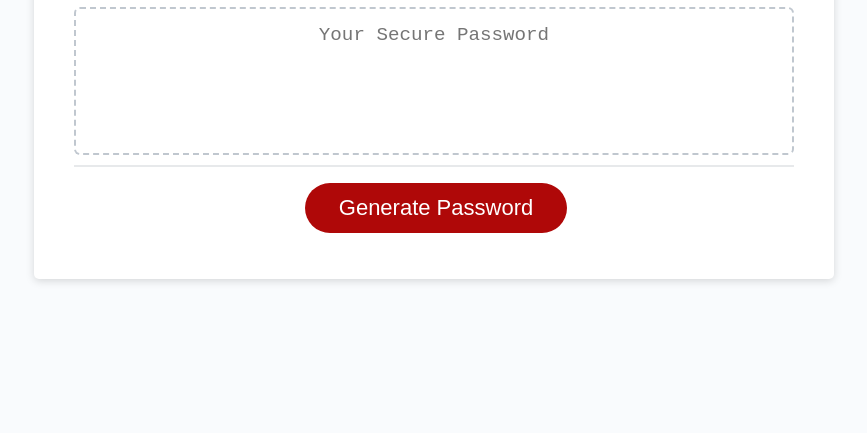
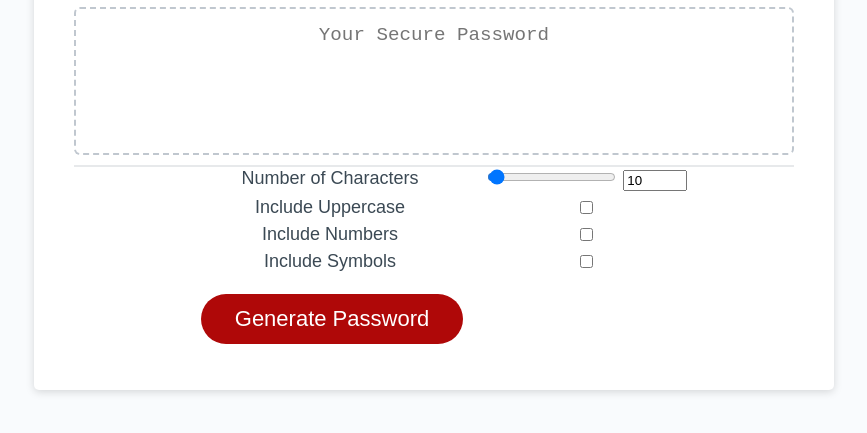
Before and after one commit to SevenImm/Wk3-Password-Generator, a plain HTML site: page Develop/index.html in a window 1280 px wide. Shown: the part 241-674 px from the top of the page, without its empty margins (206-1073 px from the left). Drawn offline with Linux system fonts and the light colour scheme.

Commit message:
Added main branch

```diff
--- a/Develop/index.html
+++ b/Develop/index.html
@@ -1,5 +1,6 @@
 <!DOCTYPE html>
 <html lang="en">
+
 <head>
   <meta charset="UTF-8" />
   <meta name="viewport" content="width=device-width, initial-scale=1.0" />
@@ -7,6 +8,7 @@
   <title>Password Generator</title>
   <link rel="stylesheet" href="style.css" />
 </head>
+
 <body>
   <div class="wrapper">
     <header>
@@ -17,18 +19,29 @@
         <h2>Generate a Password</h2>
       </div>
       <div class="card-body">
-          <textarea
-            readonly
-            id="password"
-            placeholder="Your Secure Password"
-            aria-label="Generated Password"
-          ></textarea>
+        <textarea readonly id="password" placeholder="Your Secure Password" aria-label="Generated Password"></textarea>
       </div>
       <div class="card-footer">
-          <button id="generate" class="btn">Generate Password</button>
+        <form class="form"> <!--Wrap my criteria to separate the elements using a grid style-->
+          <!-- Add criteria for password generator -->
+          <label for="">Number of Characters</label>
+          <!-- Make the slider and numb display one to have them together. -->
+          <div>
+          <input type="range" min="8" max="128" value="10" id="CharAmtRange">
+          <input type="number" min="8" max="128" value="10" id="CharAmtNum">
+          </div>
+          <label for="" id="includeUppCase">Include Uppercase</label>
+          <input type="checkbox" id="includeUppCase">
+          <label for="" id="includeNum">Include Numbers</label>
+          <input type="checkbox" id="includeNum">
+          <label for="" id="includeSymb">Include Symbols</label>
+          <input type="checkbox" id="includeSymb">
+          <button type="submit" id="generate" class="btn">Generate Password</button>
+        </form>
       </div>
     </div>
   </div>
-    <script src="script.js"></script>
+  <script src="script.js" defer></script> <!--Make the script load after the page has loaded-->
 </body>
+
 </html>
--- a/Develop/style.css
+++ b/Develop/style.css
@@ -117,6 +117,15 @@ button[disabled] {
   resize: none;
   overflow: hidden;
 }
+/* Add styling to the grid password criteria */
+.form {
+  display: grid;
+  grid-template-columns: auto auto;
+  row-gap: 6px;
+  column-gap: 6px;
+  justify-content: center;
+  align-items: center;
+}
 
 @media (max-width: 690px) {
   .btn {
```
Also changed, not shown: Assets/image.png (renamed from Assets/FeatureFiles.png). Lines whose indentation alone changed are shown as unchanged.
